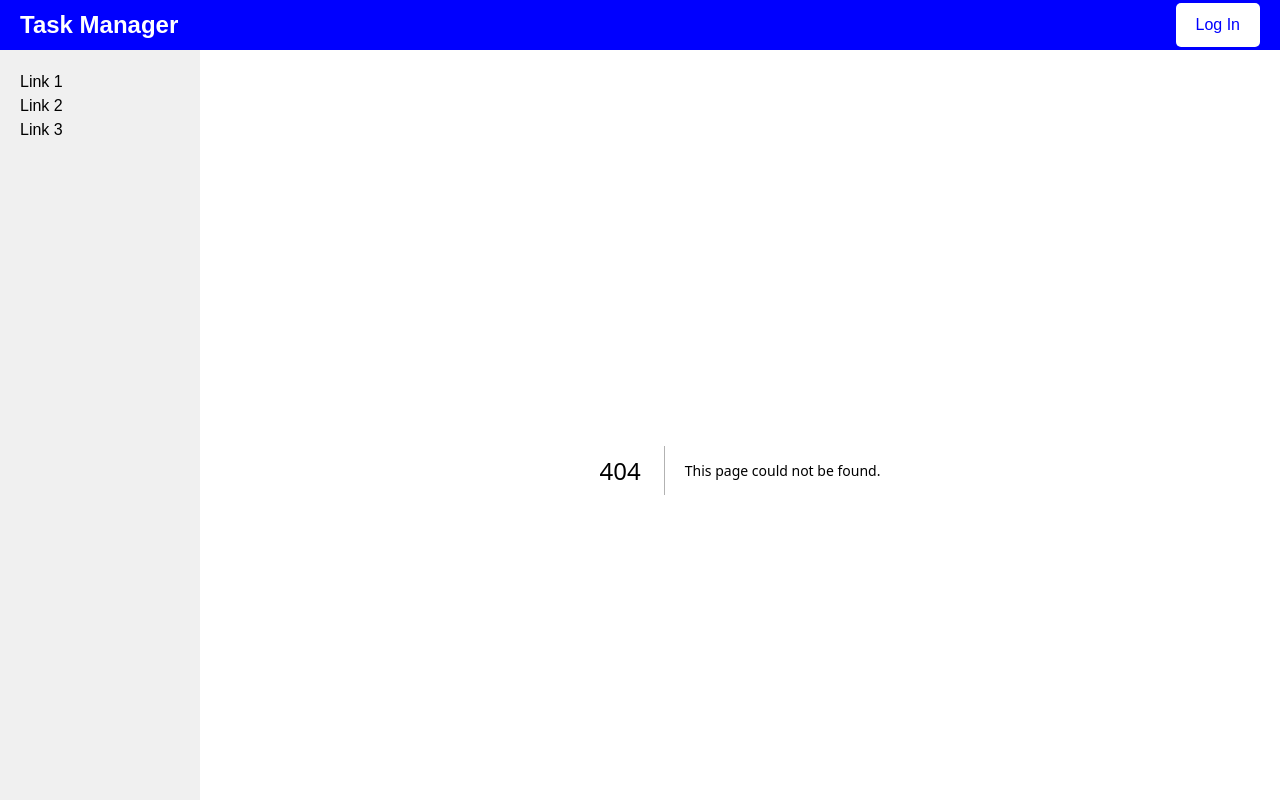
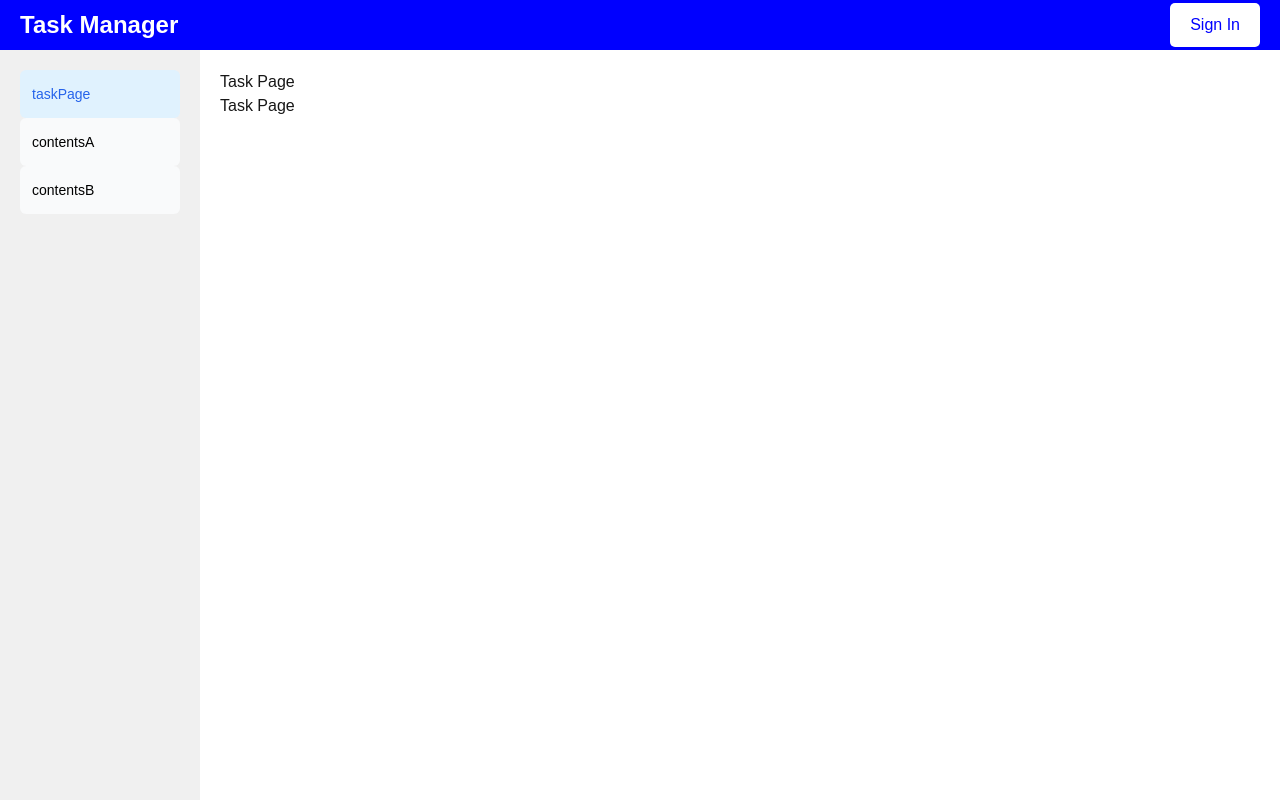
Before and after one commit to AkioAso/task_manager, a Next.js app: page /lib/taskPage in a window 1280 px wide. Before the commit this address had no page. Built offline with nearby package versions, Linux system fonts and the light colour scheme.

Commit message:
feat: sidebarの実装

```diff
--- a/app/components/header.tsx
+++ b/app/components/header.tsx
@@ -1,12 +1,18 @@
-// components/Header.tsx
+ 'use client'
+
 import React from 'react';
 import { CSSProperties } from 'react';
+import { useRouter } from 'next/navigation';
 
 const Header: React.FC = () => {
+  const router = useRouter();
+  const handleSignin = () => {
+    router.push('/lib/signin');
+  }
   return (
     <header style={headerStyle}>
       <div style={titleStyle}>Task Manager</div>
-      <button style={buttonStyle}>Log In</button>
+      <button style={buttonStyle} onClick={handleSignin}>Sign In</button>
     </header>
   );
 };
--- a/app/components/sideBar.tsx
+++ b/app/components/sideBar.tsx
@@ -1,22 +1,42 @@
+'use client'
+
 // components/Sidebar.tsx
+import clsx from 'clsx';
+import Link from 'next/link';
+import { usePathname } from 'next/navigation';
 import React from 'react';
 import { CSSProperties } from 'react';
 
+const links = [
+  { name: 'taskPage', href: '/lib/taskPage' },
+  { name: 'contentsA', href: '/lib/taskPage/contentsA' },
+  {
+    name: 'contentsB',
+    href: '/lib/taskPage/contentsB',
+  },
+];
+
 const Sidebar: React.FC = () => {
+  const pathname = usePathname();
   return (
     <aside style={sidebarStyle}>
       <nav className="text-black">
-        <ul>
-          <li>
-            <a>Link 1</a>
-          </li>
-          <li>
-            <a>Link 2</a>
-          </li>
-          <li>
-            <a>Link 3</a>
-          </li>
-        </ul>
+        {links.map((link) => {
+          return (
+            <Link
+              key={link.name}
+              href={link.href}
+              className={clsx(
+                'flex h-[48px] grow items-center justify-center gap-2 rounded-md bg-gray-50 p-3 text-sm font-medium hover:bg-sky-100 hover:text-blue-600 md:flex-none md:justify-start md:p-2 md:px-3',
+                {
+                  'bg-sky-100 text-blue-600': pathname === link.href,
+                },
+              )}
+            >
+              <p className="hidden md:block">{link.name}</p>
+            </Link>
+          );
+        })}
       </nav>
     </aside>
   );
--- a/app/layout.tsx
+++ b/app/layout.tsx
@@ -2,7 +2,6 @@ import type { Metadata } from "next";
 import { Geist, Geist_Mono } from "next/font/google";
 import "./globals.css";
 import Header from "./components/header";
-import Sidebar from "./components/sideBar";
 
 const geistSans = Geist({
   variable: "--font-geist-sans",
@@ -31,8 +30,7 @@ export default function RootLayout({
       >
         <Header />
         <div style={{ display: 'flex', height: 'calc(100vh - 50px)', marginTop: '50px' }}>
-          <Sidebar />
-          <main style={{ flex: 1, padding: '20px', overflowY: 'auto', marginLeft: '200px' }}>
+          <main style={{ flex: 1, overflowY: 'auto' }}>
             {children}
           </main>
         </div>
--- /dev/null
+++ b/app/lib/signin/page.tsx
@@ -0,0 +1,12 @@
+import React from "react";
+
+const SigninPage: React.FC = () => {
+  return (
+    <div>
+      <h1>Signin Page</h1>
+      <p>Signin Page</p>
+    </div>
+  );
+}
+
+export default SigninPage;
--- /dev/null
+++ b/app/lib/taskPage/contentsA/page.tsx
@@ -0,0 +1,12 @@
+import React from 'react';
+
+const ContentsA: React.FC = () => {
+  return (
+    <div>
+      <h1>Contents A</h1>
+      <p>Contents A</p>
+    </div>
+  );
+}
+
+export default ContentsA;
--- /dev/null
+++ b/app/lib/taskPage/contentsB/page.tsx
@@ -0,0 +1,12 @@
+import React from 'react';
+
+const ContentsB: React.FC = () => {
+  return (
+    <div>
+      <h1>Contents B</h1>
+      <p>Contents B</p>
+    </div>
+  );
+}
+
+export default ContentsB;
--- /dev/null
+++ b/app/lib/taskPage/layout.tsx
@@ -0,0 +1,16 @@
+import Sidebar from "@/app/components/sideBar";
+
+export default function RootLayout({
+  children,
+}: Readonly<{
+  children: React.ReactNode;
+}>) {
+  return (
+    <div style={{ display: 'flex'}}>
+      <Sidebar />
+      <div style={{ flex: 1, padding: '20px', overflowY: 'auto',  marginLeft: '200px'}}>
+        {children}
+      </div>
+    </div>
+  );
+}
--- /dev/null
+++ b/app/lib/taskPage/page.tsx
@@ -0,0 +1,12 @@
+import React from 'react';
+
+const TaskPage: React.FC = () => {
+  return (
+    <div>
+      <h1>Task Page</h1>
+      <p>Task Page</p>
+    </div>
+  );
+}
+
+export default TaskPage;
--- a/app/page.tsx
+++ b/app/page.tsx
@@ -1,7 +1,6 @@
 import UserRegister from "./lib/userRegister/page";
 
 export default function Home() {
-
   return (
     <div>
       <div>
--- a/package.json
+++ b/package.json
@@ -9,6 +9,7 @@
     "lint": "next lint"
   },
   "dependencies": {
+    "clsx": "^2.1.1",
     "firebase": "^11.1.0",
     "firebase-admin": "^13.0.2",
     "next": "15.1.2",
```
Also changed, not shown: 1 other file (tests, documents, lock files or other folders).
